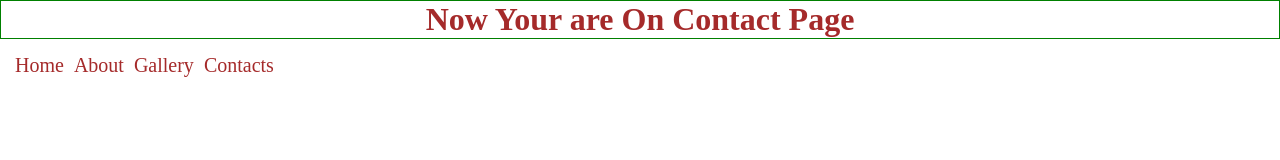
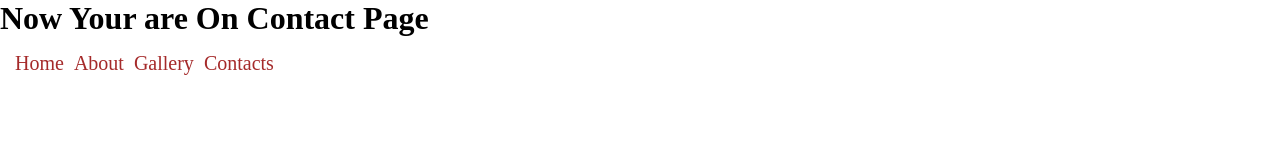
Before and after one commit to ImranAhmed19860/First-App, a plain HTML site: page Contact.html in a window 1280 px wide. Drawn offline with Linux system fonts and the light colour scheme.

Commit message:
Add C.ss Properties into file

```diff
--- a/style.css
+++ b/style.css
@@ -6,12 +6,16 @@
 body{
     width: 100%;
     height: 100vh;
+    style-upper
 
 }
 h1,p{
-    color: brown;
-    text-align: center;
-    border: 1px solid green;
+    /* color: brown; */
+    /* text-align: center; */
+    /* border: 1px solid green; */
+    font-weight:bold;
+
+
 }
 /* .nav{
     display: flex;
@@ -31,6 +35,8 @@ a{
 a:hover{
     /* background-color: black; */
     text-decoration: underline;
+    background-color: lightblue;
+
 }
 .hero-main{
 /* background-image: url(./Assets/ian-schneider-TamMbr4okv4-unsplash.jpg); */
```
